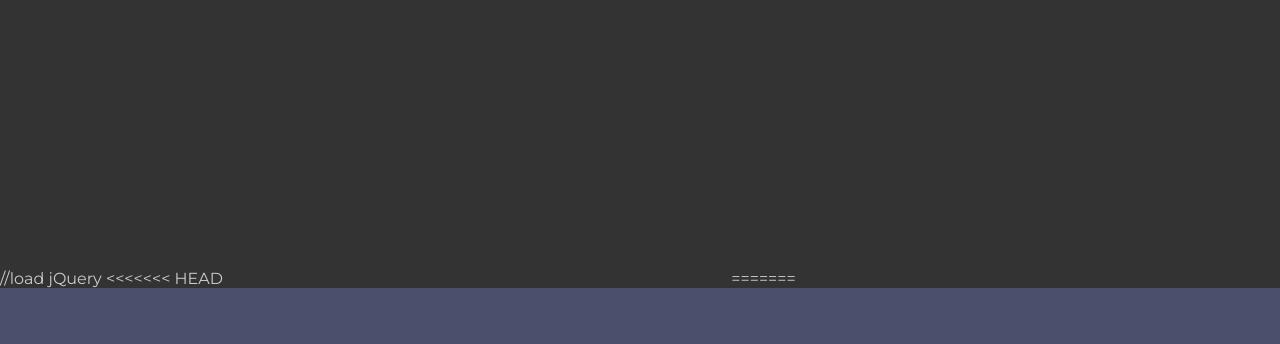
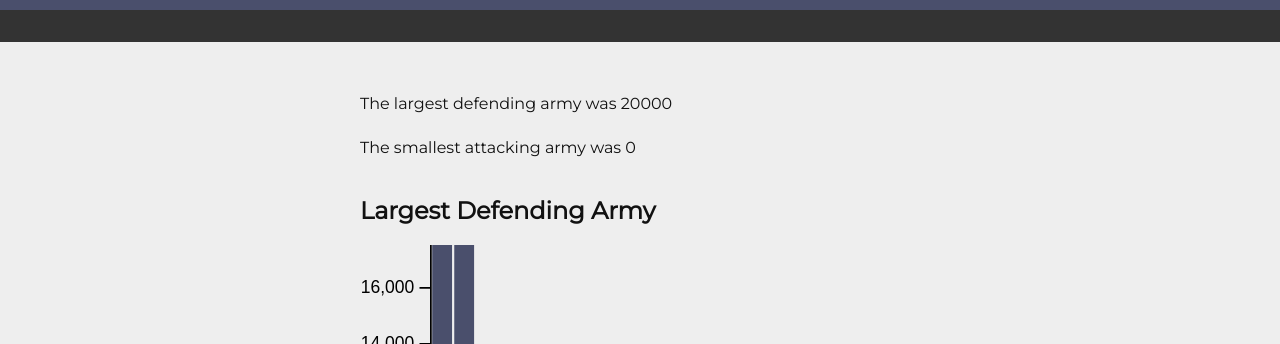
Before and after one commit to PrawnSkunk/iat355-a2, a plain HTML site: page index.html in a window 1280 px wide. Shown: the part 216-560 px from the top of the page. Drawn offline with nearby package versions, Linux system fonts and the light colour scheme.

Commit message:
Updated min/max calculations

```diff
--- a/index.html
+++ b/index.html
@@ -5,7 +5,7 @@
     <meta name="viewport" content="width=device-width">
     <title>Load data D3 template </title>
     <script src="https://d3js.org/d3.v4.min.js"></script>
-    //load jQuery
+    <!-- jQuery -->
     <script src="https://ajax.googleapis.com/ajax/libs/jquery/3.3.1/jquery.min.js"></script>
     <!-- CSS -->
     <link rel="stylesheet" href="css/normalize.css">
@@ -13,12 +13,6 @@
 </head>
 <body>
 
-<<<<<<< HEAD
-<svg width="500"  height="500" ></svg>
-</body>
-
-
-=======
 <!-- Banner -->
 <div id="banner">
     <div id="moving-image">
@@ -58,5 +52,5 @@
 <script src="js/testing.js"></script>
 <!--<script src="js/min_attacker.js"></script>-->
 </body>
->>>>>>> 095105a2047a105ce62906d7604f00dc8923fc93
+
 </html>
--- a/js/main.js
+++ b/js/main.js
@@ -138,7 +138,7 @@ d3.csv("data/battles.csv", function(error, data) {
         return d.name;
     }));
 
-    y.domain([0, 10000]);
+    y.domain([0, 2000]);
 
     // Append the rectangles for the bar chart
     svg2.selectAll(".bar")
--- a/js/testing.js
+++ b/js/testing.js
@@ -10,7 +10,7 @@ console.log = function (message) {
 function prettify(m){
     //the output is a string, assign it with stringtext class
     if(typeof m == 'string'){
-        return '<span class="stringtext">' + m + '</span>';;
+        return '<span class="stringtext">' + m + '</span>';
     }
     if(typeof m == 'object'){
         if(m instanceof Array){
@@ -32,52 +32,26 @@ function prettify(m){
     }
 
 }
+
+function numberWithCommas(n) {
+    var parts=n.toString().split(".");
+    return parts[0].replace(/\B(?=(\d{3})+(?!\d))/g, ",") + (parts[1] ? "." + parts[1] : "");
+}
+
 //
 // console.log("test123");
 // console.log([1,3,4]);
 // console.log({a:"test", b: 2});
 
 //---------loading battle csv file----------
-// use local file
-var battles ="data/battles.csv";
 // get the csv file
-d3.csv(battles, function(error, data) {
-    data.forEach(function(d) {
-        d.battle_number = +d.battle_number;
-        d.defender_size=+d.defender_size;
-        d.attacker_size=+d.attacker_size;
-    });
+d3.csv("data/battles.csv", function(data) {
 
+    var max_defender = d3.max(data, function(d) { return +d.defender_size;} );
+    console.log("The largest defending army was " + max_defender);
 
-    var max_battle = d3.max(data, function(d) { return d.battle_number; });
-    var min_battle=  d3.min(data, function(d) { return d.battle_number; });
-    var sum_battle=  d3.sum(data, function(d) { return d.battle_number; });
-    var avg_battle=  d3.mean(data, function(d) { return d.battle_number; });
-    console.log("The largest battle size is " + max_battle);
-    console.log("The smallest battle size is " + min_battle);
-    console.log("The total battle size is " + sum_battle);
-    console.log("The average of the battle size is " + avg_battle);
-
-    var max_defender = d3.max(data, function(d) { return d.defender_size; });
-    var min_defender=  d3.min(data, function(d) { return d.defender_size; });
-    var sum_defender=  d3.sum(data, function(d) { return d.defender_size; });
-    var avg_defender=  d3.mean(data, function(d) { return d.defender_size; });
-    console.log("The largest defender size is " + max_defender);
-    console.log("The smallest defender size is " + min_defender);
-    console.log("The total defender size is " + sum_defender);
-    console.log("The average of the defender size is " + avg_defender);
-
-    var max_attacker = d3.max(data, function(d) { return d.attacker_size; });
-    var min_attacker=  d3.min(data, function(d) { return d.attacker_size; });
-    var sum_attacker=  d3.sum(data, function(d) { return d.attacker_size; });
-    var avg_attacker=  d3.mean(data, function(d) { return d.attacker_size; });
-    console.log("The largest attacker size is " + max_attacker);
-    console.log("The smallest attacker size is " + min_attacker);
-    console.log("The total attacker size is " + sum_attacker);
-    console.log("The average of the attacker size is " + avg_attacker);
-
-
-
+    var min_attacker=  d3.min(data, function(d) { return +d.attacker_size; });
+    console.log("The smallest attacking army was " + min_attacker);
 });
 
 //---------loading character deaths csv file----------
```
